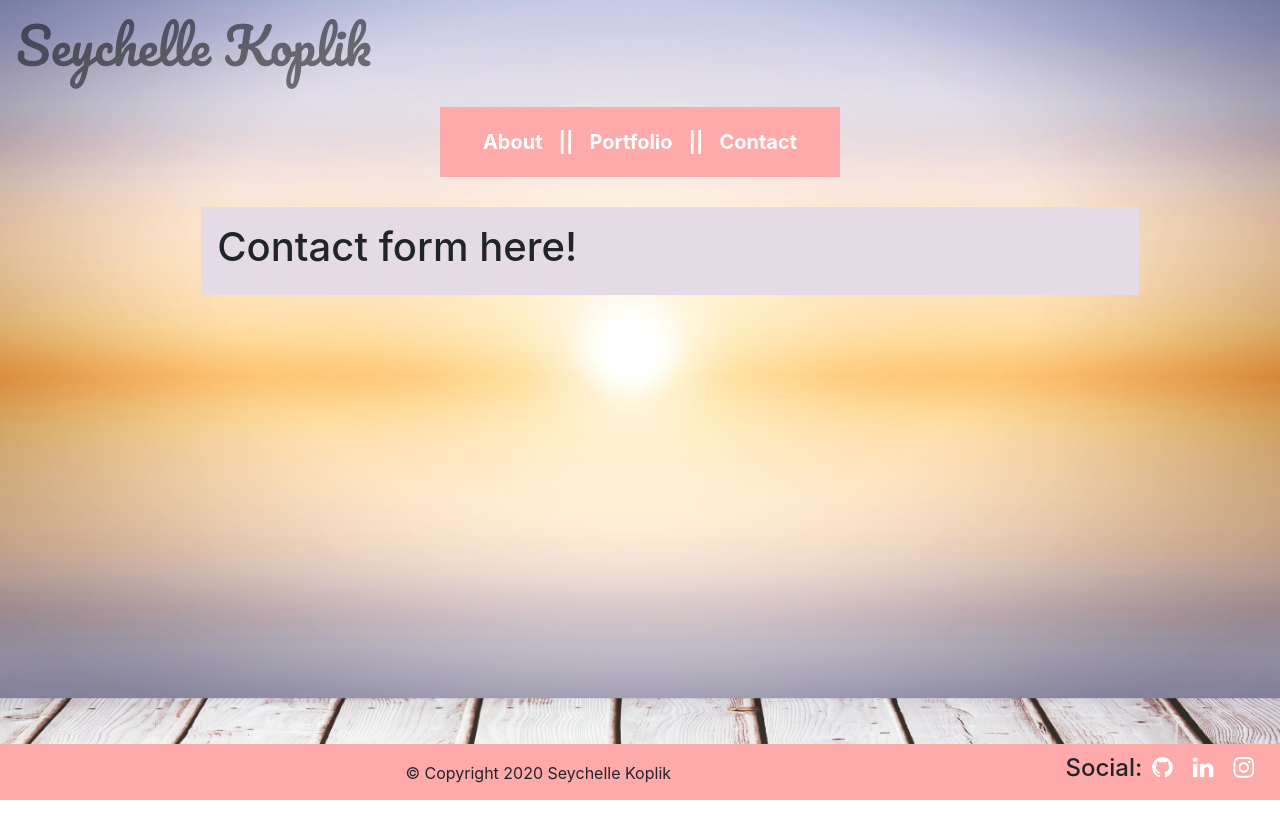
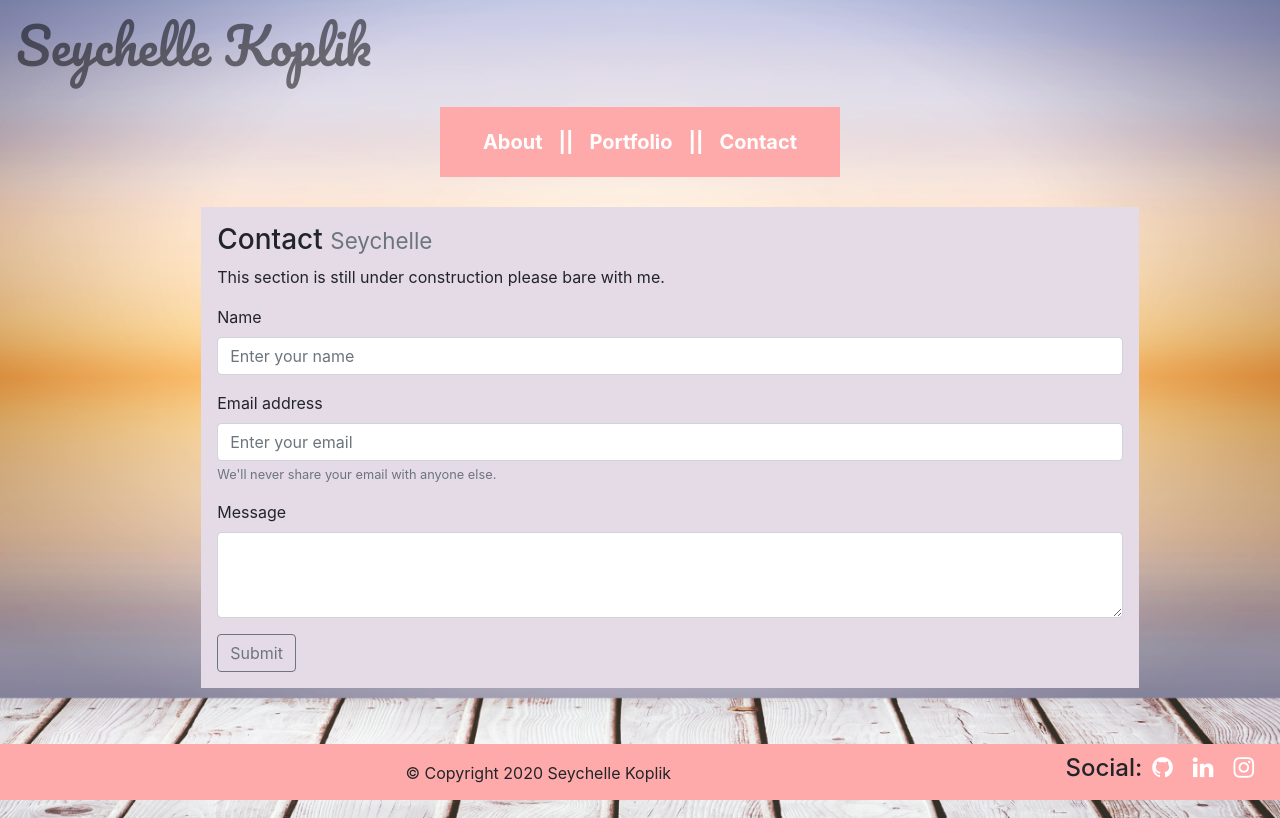
Before and after one commit to SeyKoplik/React_PortfolioUpdate, a React (Create React App) app: page /contact in a window 1280 px wide. Shown: the top 818 px of the page. Built offline with nearby package versions, Linux system fonts and the light colour scheme.

Commit message:
contact form added

```diff
--- a/src/components/pages/Contact.js
+++ b/src/components/pages/Contact.js
@@ -2,9 +2,28 @@ import React from "react";
 
 function Contact(props) {
   return (
-    <div>
-      <h1>Contact form here!</h1>
-    </div>
+    <>
+      <form>
+        <fieldset>
+          <h3>Contact <small className="text-muted">Seychelle</small></h3>
+          <p>This section is still under construction please bare with me.</p>
+          <div className="form-group">
+            <label for="exampleInputEmail1">Name</label>
+            <input type="email" className="form-control" id="exampleInputEmail1" aria-describedby="emailHelp" placeholder="Enter your name" />
+              </div>
+            <div className="form-group">
+              <label for="exampleInputEmail1">Email address</label>
+              <input type="email" className="form-control" id="exampleInputEmail1" aria-describedby="emailHelp" placeholder="Enter your email" />
+                <small id="emailHelp" className="form-text text-muted">We'll never share your email with anyone else.</small>
+              </div>
+              <div className="form-group">
+                <label for="exampleTextarea">Message</label>
+                <textarea className="form-control" id="exampleTextarea" rows="3"></textarea>
+              </div>
+              <button type="submit" className="btn btn-outline-secondary">Submit</button>
+            </fieldset>
+         </form>
+    </>
   );
 }
 
```
